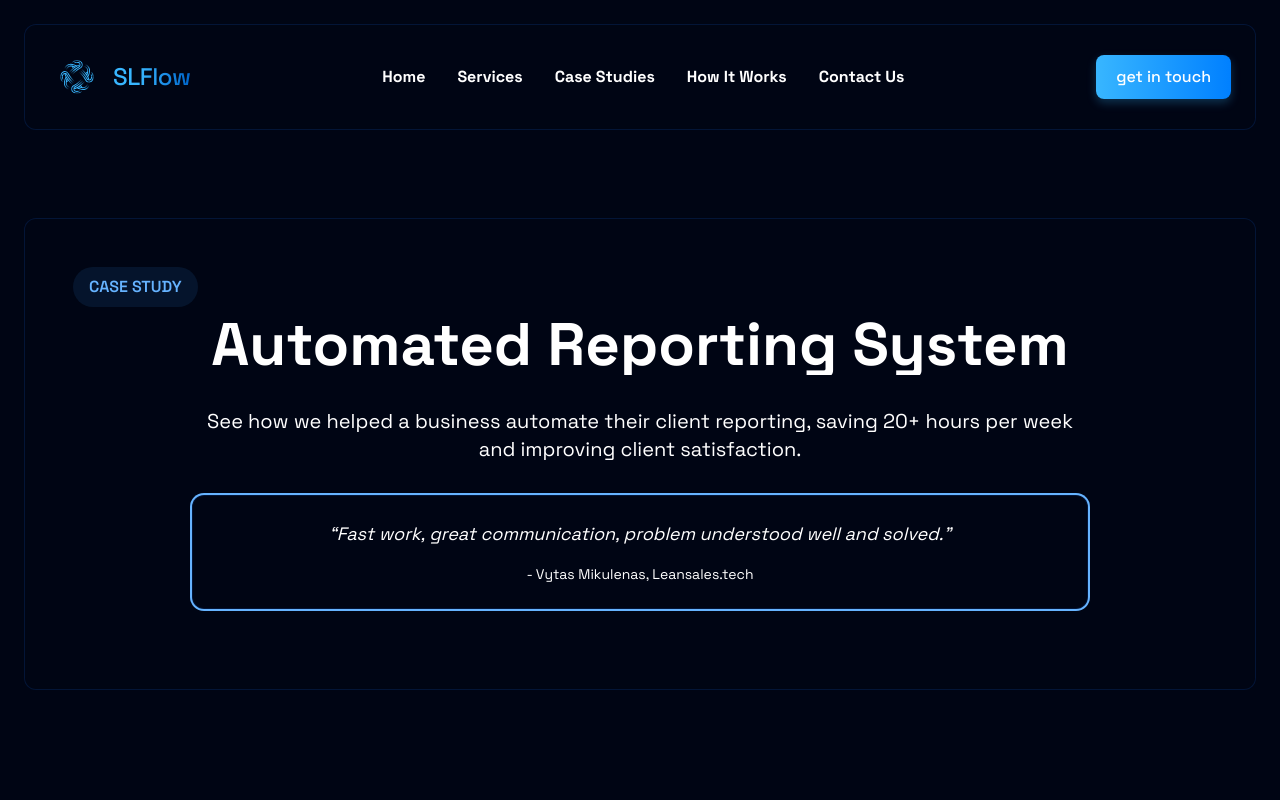
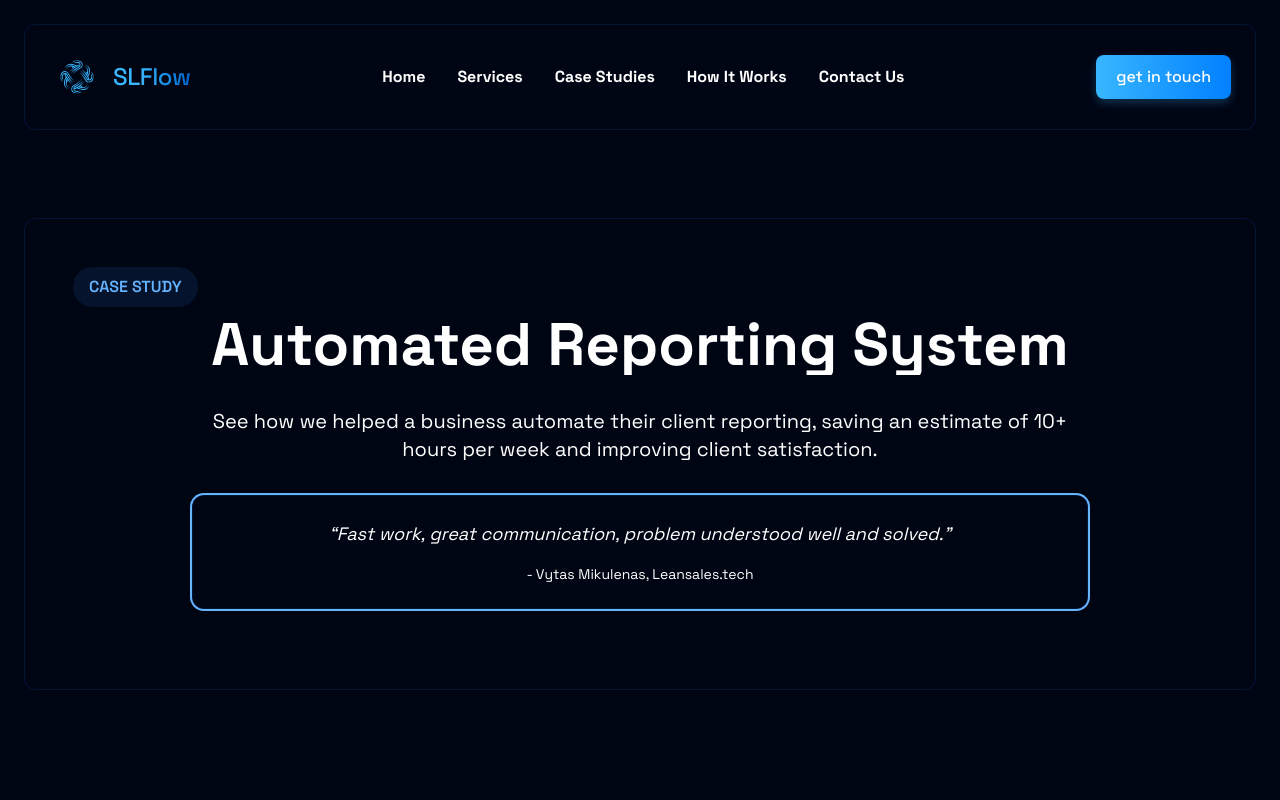
Before and after one commit to Streamlinedflow/streamlinedflow.com, a Next.js app in the folder streamlinedflow.com/: page /case-studies/automated-reporting in a window 1280 px wide. Shown: the top 800 px of the page. Built offline with nearby package versions, Linux system fonts and the light colour scheme.

Commit message:
Animation changes and case study time estimate

```diff
--- a/streamlinedflow.com/src/app/case-studies/automated-reporting/page.js
+++ b/streamlinedflow.com/src/app/case-studies/automated-reporting/page.js
@@ -54,7 +54,7 @@ export default function CaseStudy() {
                 </h1>
               </div>
               <p className="text-xl text-gray-300 mb-8 text-center">
-                See how we helped a business automate their client reporting, saving 20+ hours per week and improving client satisfaction.
+                See how we helped a business automate their client reporting, saving an estimate of 10+ hours per week and improving client satisfaction.
               </p>
               <div className="card p-6 mb-8 text-center ring-2 ring-[var(--color-accent-2)]">
                 <p className="text-lg text-gray-300 italic">
--- a/streamlinedflow.com/src/app/page.js
+++ b/streamlinedflow.com/src/app/page.js
@@ -3,6 +3,8 @@ import Link from 'next/link';
 import Image from 'next/image';
 import { useState, useEffect } from 'react';
 import AnimatedBackground from '@/components/AnimatedBackground';
+import AnimatedSection from '@/components/AnimatedSection';
+import { motion } from 'framer-motion';
 
 export default function Home() {
   const [formData, setFormData] = useState({
@@ -163,6 +165,7 @@ export default function Home() {
       {/* Content */}
       <div className="relative z-10">
         {/* Navigation */}
+        <AnimatedSection delay={0} type="fadeIn">
           <div className="container mx-auto py-6">
             <nav className="section-container !p-6">
               <div className="flex items-center justify-between">
@@ -192,8 +195,10 @@ export default function Home() {
               </div>
             </nav>
           </div>
+        </AnimatedSection>
 
         {/* Hero Section */}
+        <AnimatedSection delay={0.4} type="fadeUp">
           <section className="container mx-auto py-20 px-4">
             <div className="max-w-4xl mx-auto text-center">
               <h1 className="text-5xl md:text-7xl font-bold mb-8">
@@ -212,8 +217,10 @@ export default function Home() {
               </div>
             </div>
           </section>
+        </AnimatedSection>
 
         {/* Services Section */}
+        <AnimatedSection delay={0.2} type="scaleUp" triggerOnce>
           <section id="services" className="container mx-auto section-padding">
             <div className="section-container">
               <div className="max-w-6xl mx-auto">
@@ -260,8 +267,10 @@ export default function Home() {
               </div>
             </div>
           </section>
+        </AnimatedSection>
 
         {/* Case Studies Section */}
+        <AnimatedSection delay={0.2} type="scaleUp" triggerOnce>
           <section id="case-studies" className="container mx-auto section-padding">
             <div className="section-container">
               <div className="max-w-6xl mx-auto">
@@ -280,7 +289,7 @@ export default function Home() {
                         <span className="text-[#38b6ff] font-semibold">CASE STUDY</span>
                       </div>
                       <h3 className="text-xl font-bold mb-4">Automated Reporting System</h3>
-                    <p className="text-gray-300 mb-6">See how we helped a business automate their client reporting, saving 20+ hours per week and improving client satisfaction.</p>
+                      <p className="text-gray-300 mb-6">See how we helped a business automate their client reporting, saving an estimate of 10+ hours per week and improving client satisfaction.</p>
                     </div>
                     <div className="mt-auto">
                       <Link href="/case-studies/automated-reporting" className="text-[#38b6ff] hover:underline">Read more</Link>
@@ -313,8 +322,10 @@ export default function Home() {
               </div>
             </div>
           </section>
+        </AnimatedSection>
 
         {/* How It Works Section */}
+        <AnimatedSection delay={0.2} type="scaleUp" triggerOnce>
           <section id="how-it-works" className="container mx-auto section-padding">
             <div className="section-container">
               <div className="max-w-6xl mx-auto">
@@ -354,8 +365,10 @@ export default function Home() {
               </div>
             </div>
           </section>
+        </AnimatedSection>
 
         {/* Contact Section */}
+        <AnimatedSection delay={0.2} type="fadeUp" triggerOnce>
           <section id="contact" className="container mx-auto section-padding">
             <div className="section-container">
             <div className="accent-tag">
@@ -493,8 +506,10 @@ export default function Home() {
               </div>
             </div>
           </section>
+        </AnimatedSection>
 
         {/* Footer */}
+        <AnimatedSection delay={0.2} type="fadeIn" triggerOnce>
           <footer style={{ borderTopColor: 'var(--color-border)' }} className="border-t">
             <div className="container mx-auto px-4 py-12">
               <div className="grid md:grid-cols-12 gap-8 mb-12">
@@ -550,6 +565,7 @@ export default function Home() {
               </div>
             </div>
           </footer>
+        </AnimatedSection>
       </div>
     </main>
   );
```
Lines whose indentation alone changed are shown as unchanged.
